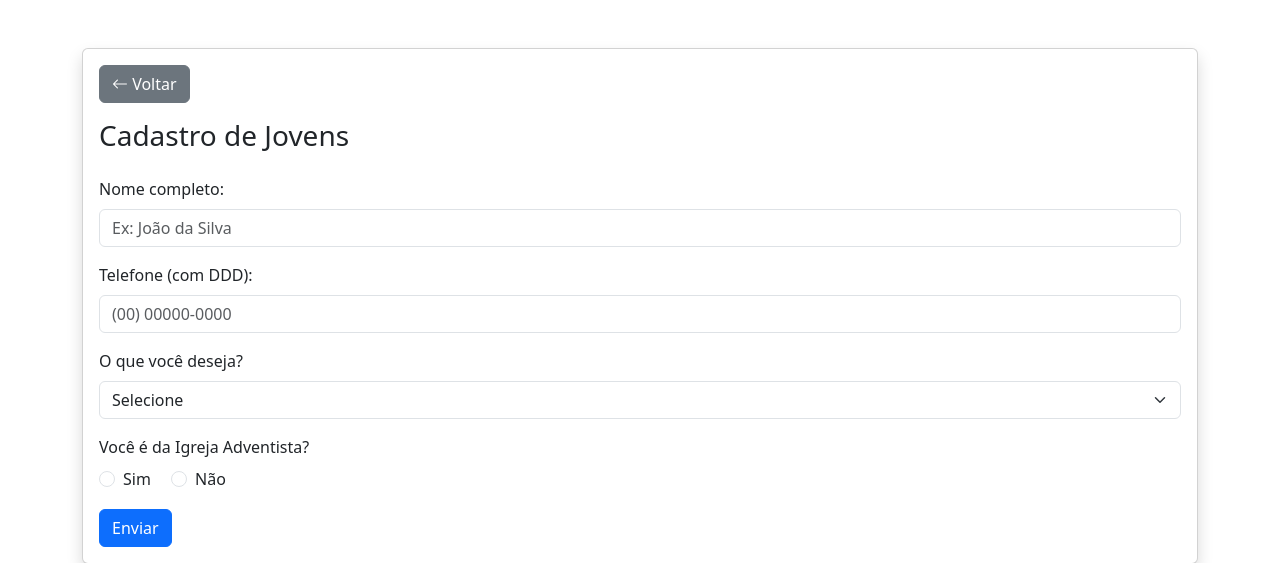
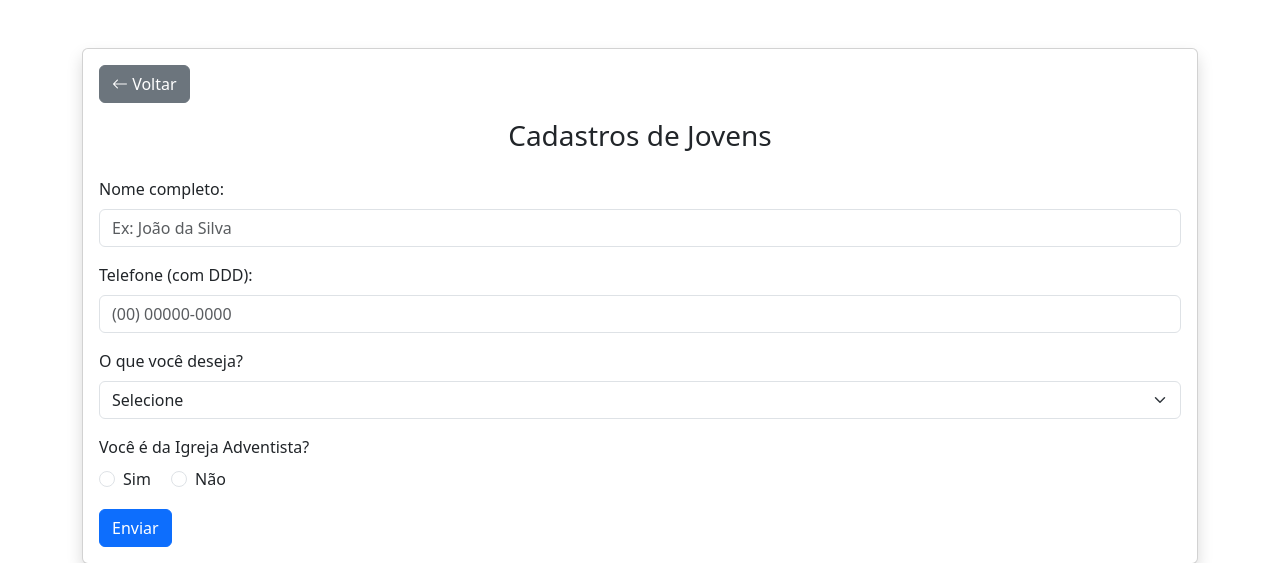
Before and after one commit to PedroHenriqueAzevedo/parque_jovem, a PHP site: page /conteudo/cadastro.php in a window 1280 px wide. Shown: the part 146-709 px from the top of the page. Run offline with PHP 8.4, Linux system fonts and the light colour scheme.

Commit message:
alteração Cadastro

```diff
--- a/admin/gerenciar_cadastro.php
+++ b/admin/gerenciar_cadastro.php
@@ -78,7 +78,8 @@ $cadastros = $stmt->fetchAll(PDO::FETCH_ASSOC);
                                     <td><?= htmlspecialchars($cadastro['tipo_cadastro']) ?></td>
                                     <td><?= htmlspecialchars($cadastro['adventista']) ?></td>
                                     <td><?= htmlspecialchars($cadastro['igreja'] ?? '-') ?></td>
-                                    <td><?= date('d/m/Y H:i', strtotime($cadastro['data_cadastro'])) ?></td>
+                                    <td><?= date('d/m/Y', strtotime($cadastro['data_cadastro'])) ?></td>
+
                                 </tr>
                             <?php endforeach; ?>
                         <?php else: ?>
--- a/conteudo/cadastro.php
+++ b/conteudo/cadastro.php
@@ -28,7 +28,7 @@ if ($_SERVER['REQUEST_METHOD'] === 'POST') {
 
 
 
-            <h3 class="card-title mb-4">Cadastro de Jovens</h3>
+<h3 class="card-title mb-4 text-center">Cadastros de Jovens</h3>
 
             <?php if ($sucesso): ?>
                 <div class="alert alert-success">
```
